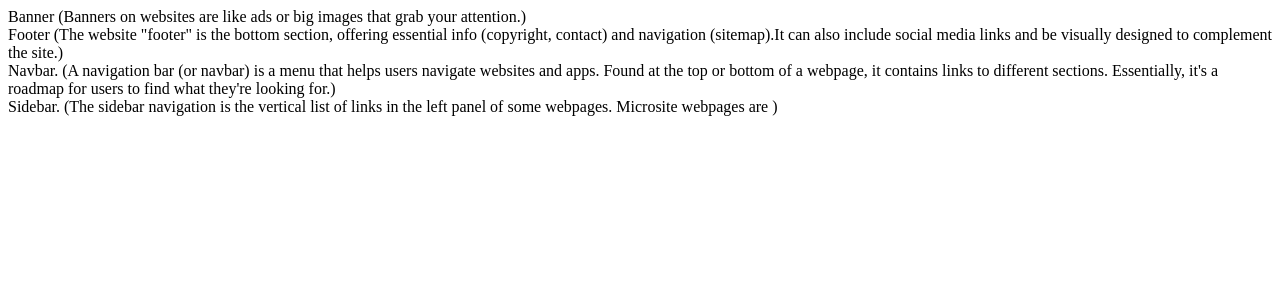
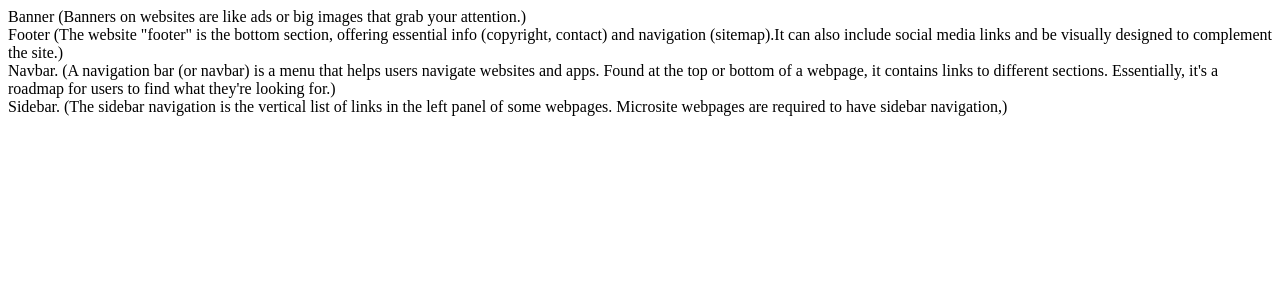
Before and after one commit to Jitu0999/React-Components, a React (Vite) app: page / in a window 1280 px wide. Shown: the top 300 px of the page. Built offline with nearby package versions, Linux system fonts and the light colour scheme.

Commit message:
Update Sidebar.jsx

```diff
--- a/src/components/Sidebar.jsx
+++ b/src/components/Sidebar.jsx
@@ -1,7 +1,7 @@
 const Sidebar = () => {
   return (
     <div>
-      Sidebar. (The sidebar navigation is the vertical list of links in the left panel of some webpages. Microsite webpages are )
+      Sidebar. (The sidebar navigation is the vertical list of links in the left panel of some webpages. Microsite webpages are required to have sidebar navigation,)
     </div>
   )
 }
```
